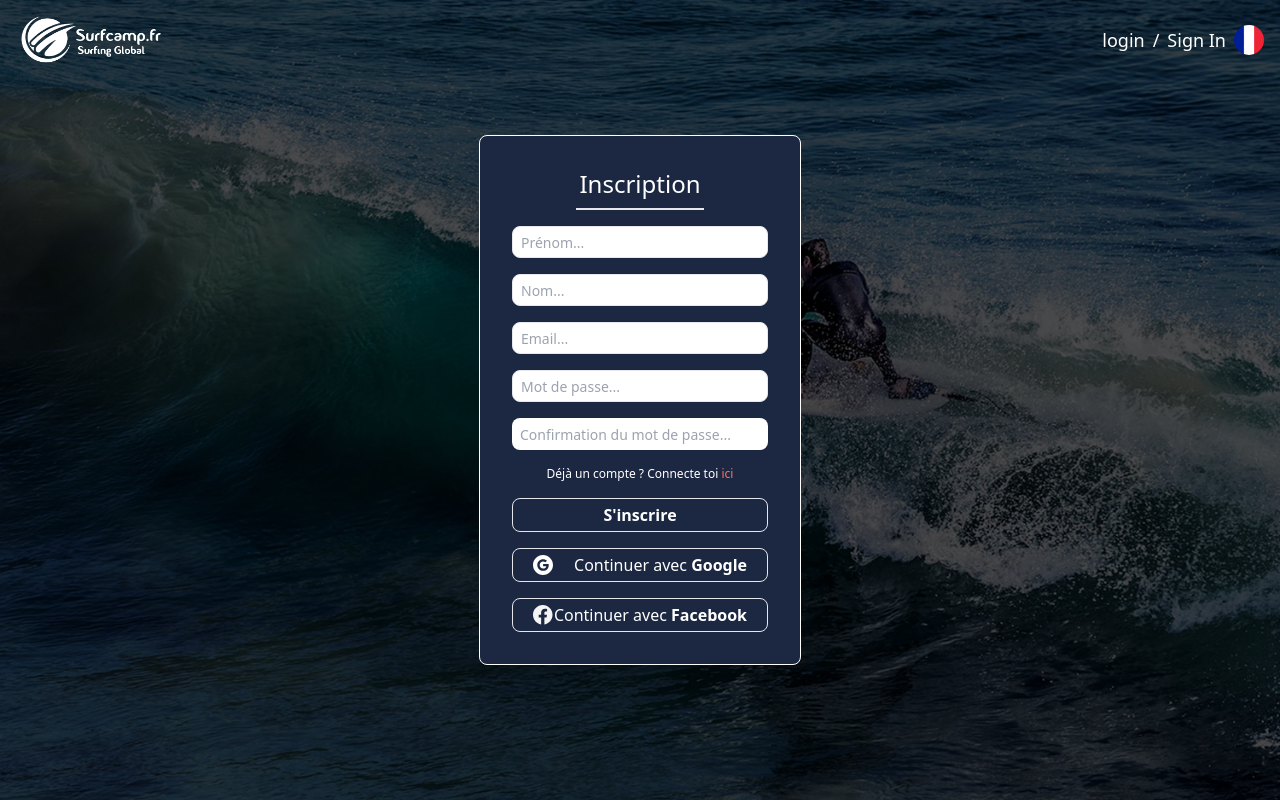
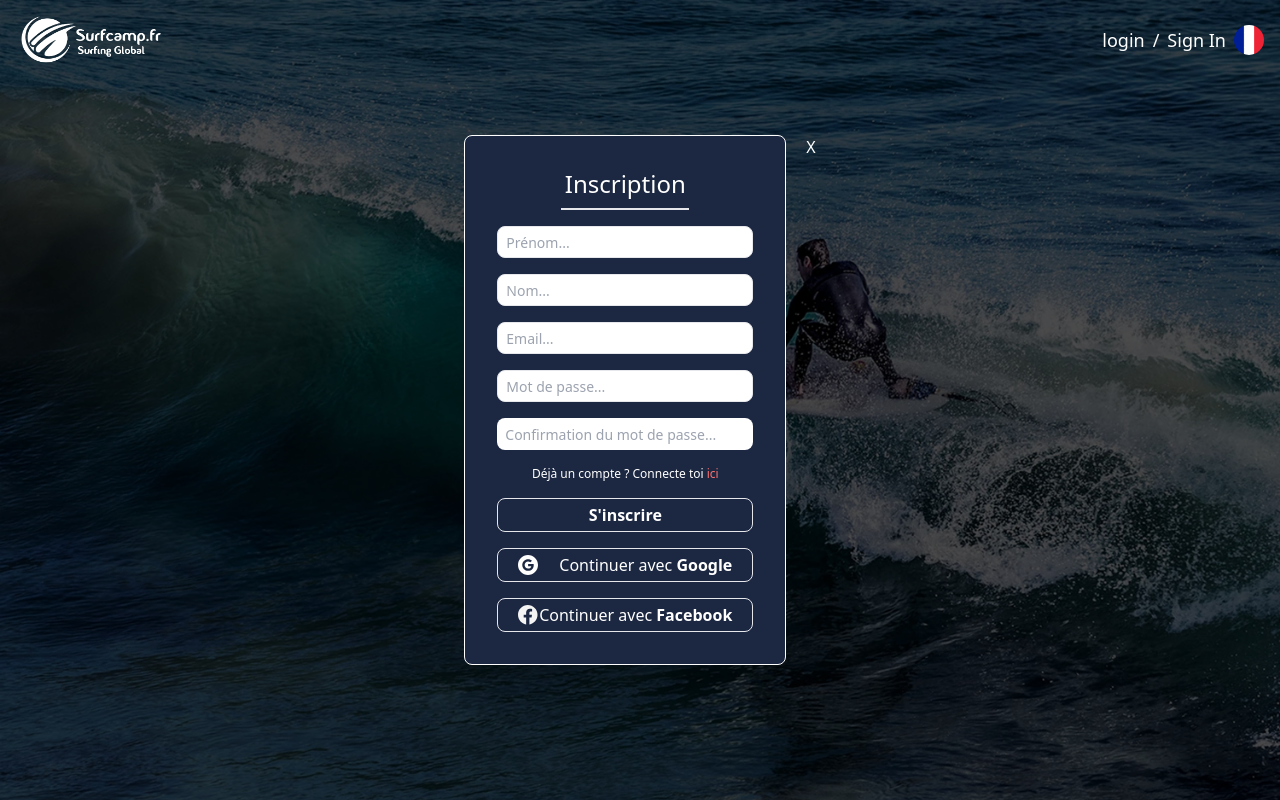
Before and after one commit to WildCodeSchool/btz-0321-p3-surfcamp, a Next.js app: page /signin in a window 1280 px wide. Built offline with nearby package versions, Linux system fonts and the light colour scheme.

Commit message:
added cross tu close login and sign in page

```diff
--- a/components/Login/Login.tsx
+++ b/components/Login/Login.tsx
@@ -15,7 +15,7 @@ export default function Login(): JSX.Element {
   };
 
   return (
-    <div>
+    <div className="flex">
       <form
         className=" flex text-white items-center px-8 h-auto rounded-lg flex-col bg-BlueCamp border    border-white"
         onSubmit={handleSubmit(onSubmit)}
@@ -115,6 +115,11 @@ export default function Login(): JSX.Element {
           </button>
         </div>
       </form>
+      <div>
+        <button className="text-white ml-5 relative">
+          <a href="/">X</a>
+        </button>
+      </div>
     </div>
   );
 }
--- a/components/SignInForm/SignInForm.tsx
+++ b/components/SignInForm/SignInForm.tsx
@@ -25,7 +25,7 @@ export default function SignInForm(): JSX.Element {
   };
 
   return (
-    <div>
+    <div className="flex">
       <form
         className=" flex text-white items-center px-8 h-auto rounded-lg flex-col bg-BlueCamp border    border-white"
         onSubmit={handleSubmit(onSubmit)}
@@ -164,6 +164,11 @@ export default function SignInForm(): JSX.Element {
           </div>
         </button>
       </form>
+      <div>
+        <button className="text-white ml-5 relative">
+          <a href="/">X</a>
+        </button>
+      </div>
     </div>
   );
 }
```
